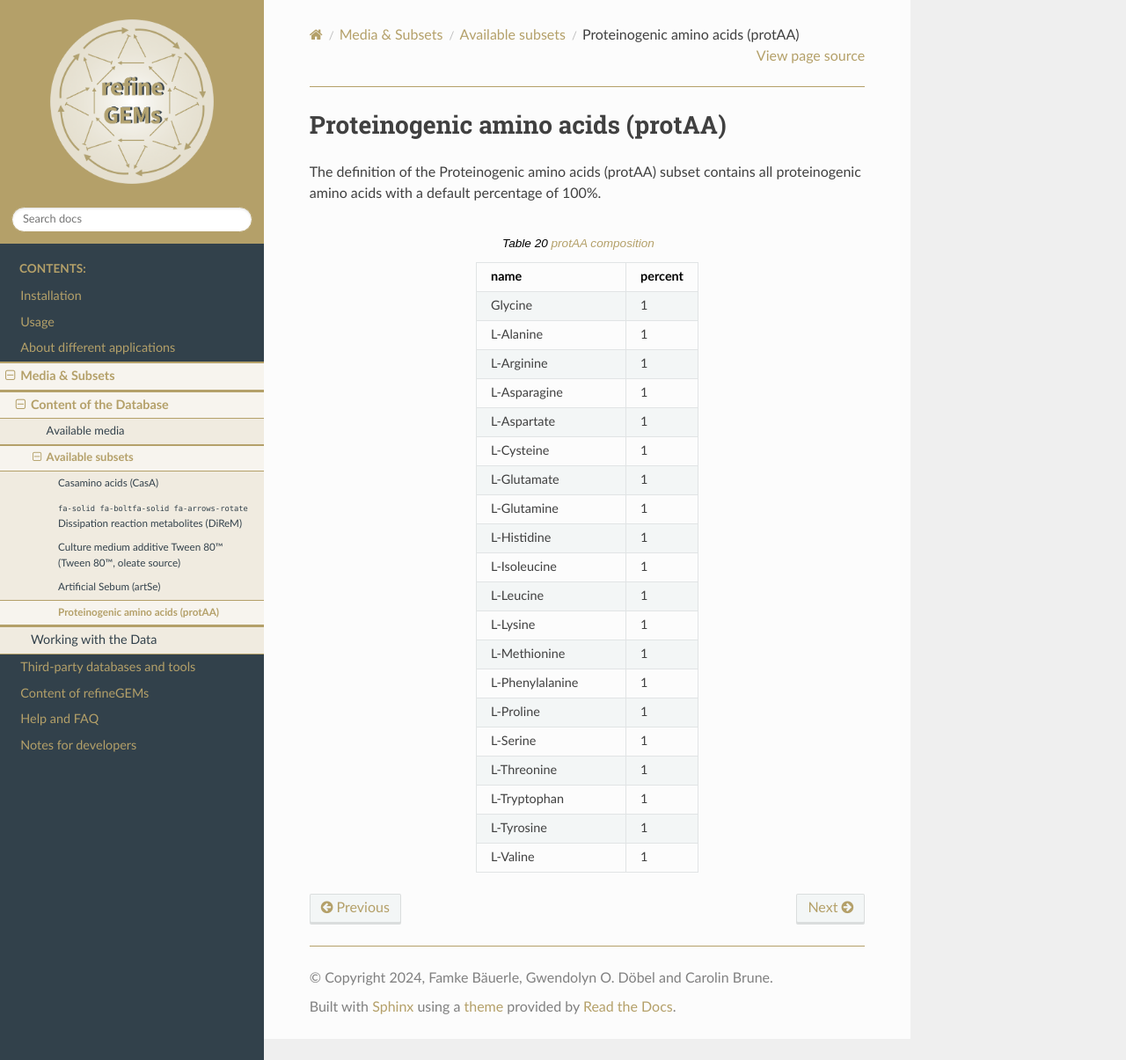
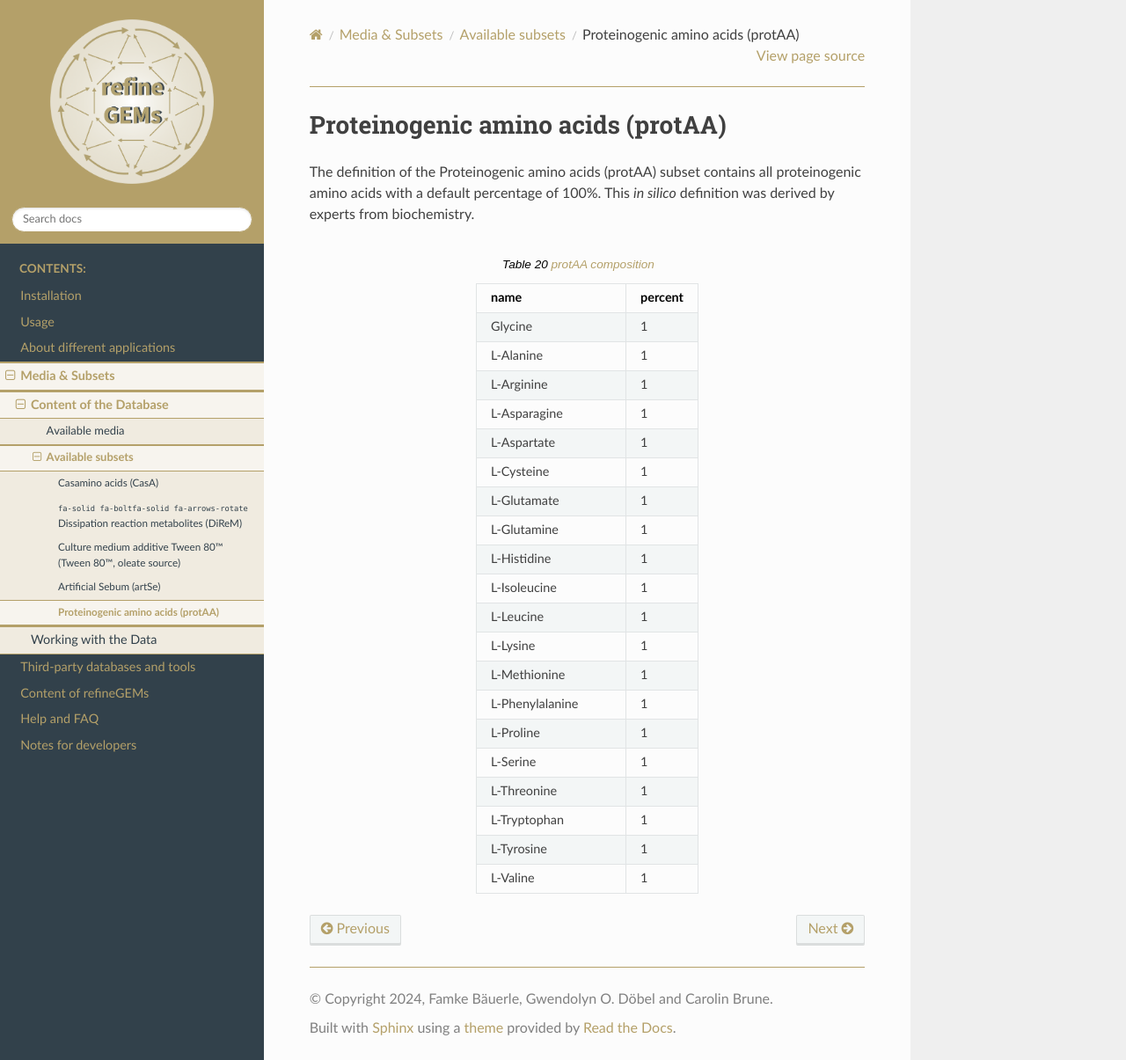
Before and after one commit to draeger-lab/refinegems, a Sphinx documentation site: the page built from docs/source/database/subsets/protAA.rst, in a window 1280 px wide and 1205 px high. Shown: the whole window at 88% size. Built offline with Sphinx 7.4.7 and the Read the Docs theme 3.1.0, drawn with Linux system fonts in a browser that asks for light colours.

Commit message:
Update docs #195

```diff
--- a/docs/source/database/in_silico_media_generation.rst
+++ b/docs/source/database/in_silico_media_generation.rst
@@ -4,11 +4,8 @@ From laboratory to *in silico* medium
 The ``refineGEMs`` toolbox allows users to add their own media definition to the workflows
 or to their models. Personal media definitions can be converted into a Medium object by calling
 the function :py:func:`~refinegems.classes.medium.load_external_medium`
-or added to the pipelines by using the ``external_base`` / ``add_external`` options in the media config.
+or added to the media config by using the ``external_base`` / ``add_external`` options.
 The input for both is a path to a tab-separated (TSV) file containing the medium information.
-
-..
-   @ASK How to reformulate pipelines here? That is not really fitting as refineGEMs does not contain pipelines.
 
 The format of the input TSV file and the conversion of a medium definition to an *in silico* medium
 will be discussed in the following sections.
--- a/docs/source/database/subsets/protAA.rst
+++ b/docs/source/database/subsets/protAA.rst
@@ -1,10 +1,7 @@
 Proteinogenic amino acids (protAA)
 ^^^^^^^^^^^^^^^^^^^^^^^^^^^^^^^^^^
 The definition of the Proteinogenic amino acids (protAA) subset contains all proteinogenic amino acids with a default
-percentage of 100%.
-
-..
-  @TODO: Reference?
+percentage of 100%. This *in silico* definition was derived by experts from biochemistry.
 
 .. list-table:: protAA composition
   :name: protaa_comp
--- a/docs/source/installation.rst
+++ b/docs/source/installation.rst
@@ -12,8 +12,7 @@ The latest version is tested with Python 3.10, 3.11 and 3.12.
 
 :icon:`fa-brands fa-python` Via pip
 -----------------------------------
-..
-   @TODO: PyPI and here have the same underlying link to the refineGEMs PyPI page!
+
 .. warning::
 
    | With the release of version 2.0.0, ``refineGEMs`` will only work with Python 3.10+.
@@ -25,8 +24,6 @@ To install ``refineGEMs`` as Python package from `PyPI <https://pypi.org/project
    :class: copyable
 
    pip install refinegems
-
-The corresponding project site can be found `here <https://pypi.org/project/refineGEMs/>`__.
 
 Some ``refineGEMs`` features require optional dependencies that are not needed
 for the base installation:
--- a/docs/source/modules-desc/reacdirec.rst
+++ b/docs/source/modules-desc/reacdirec.rst
@@ -40,9 +40,6 @@
     iv. [Optional] If you want the specified order you can click on the 'Reaction-Direction' column, then select `Move` and then `Move Column Full Right`.
     v. Finally, click `Export to Spreadsheet File` in the box on the right side and choose `frame IDs`.
 
-    ..
-        @TODO Recheck last step as downloads failed all the time.
-
 The resulting table should look like this (start of the downloaded file):
 
 .. code-block:: text
```
Also changed, not shown: docs/source/database/db_architecture.rst (+1 -6 lines), docs/source/database/subsets/Tween 80™.rst (+6 -3 lines), docs/source/images/er_diagram.png (deleted), 2 other files.
